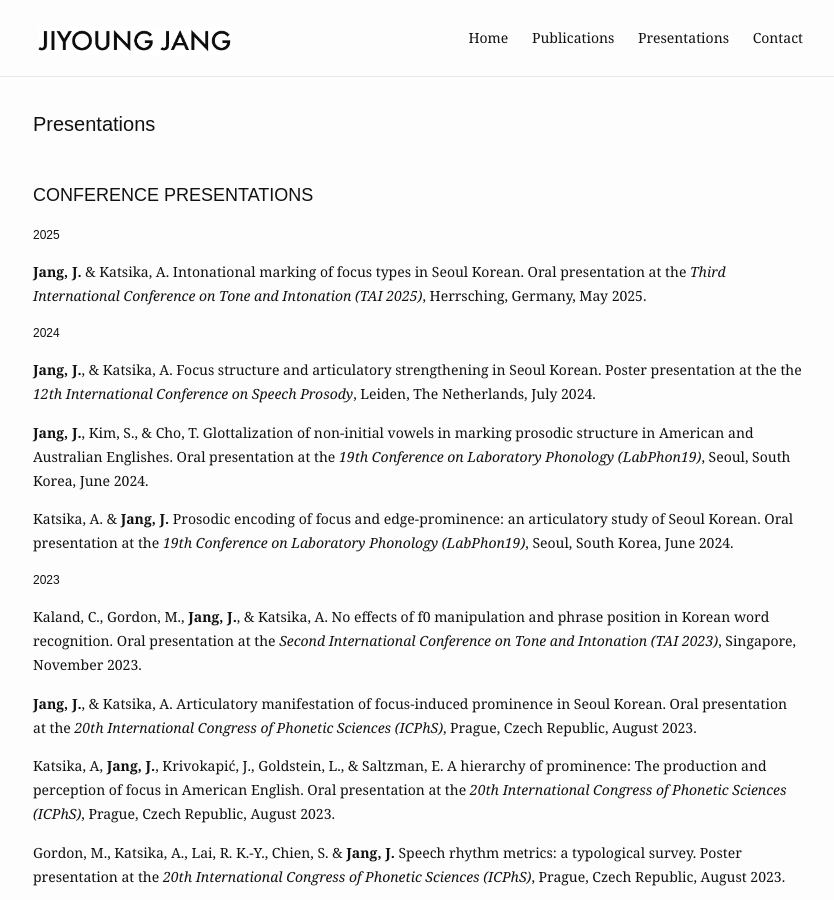
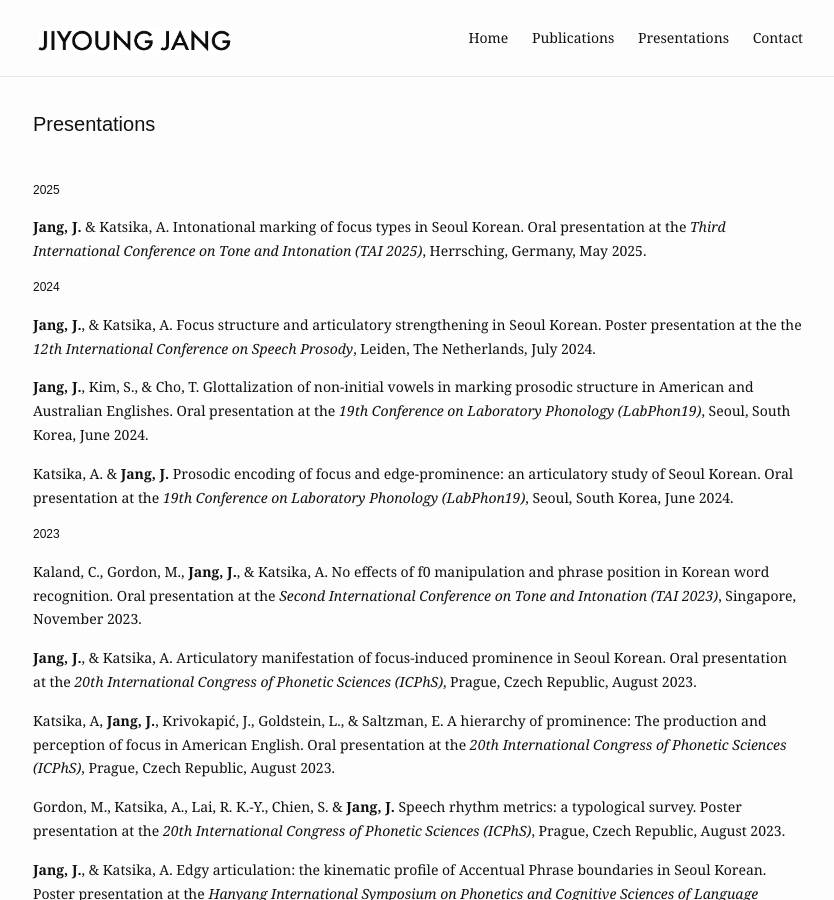
Before and after one commit to jiyoungj/jiyoungj.github.io, a Jekyll site: the page built from presentations.md, in a window 1280 px wide and 900 px high. Shown: the whole window, without its empty margins (222-1056 px from the left). Built offline with Jekyll 4.4.1, drawn with Linux system fonts in a browser that asks for light colours; some web fonts are replaced.

Commit message:
Update presentations.md

```diff
--- a/presentations.md
+++ b/presentations.md
@@ -7,8 +7,6 @@ slug: /presentations/
 
 
 <h6 style="font-size:5px"><br></h6>
-
-<h3 style="font-size:18px">CONFERENCE PRESENTATIONS</h3>
 
 <h4>2025</h4>
 
```
